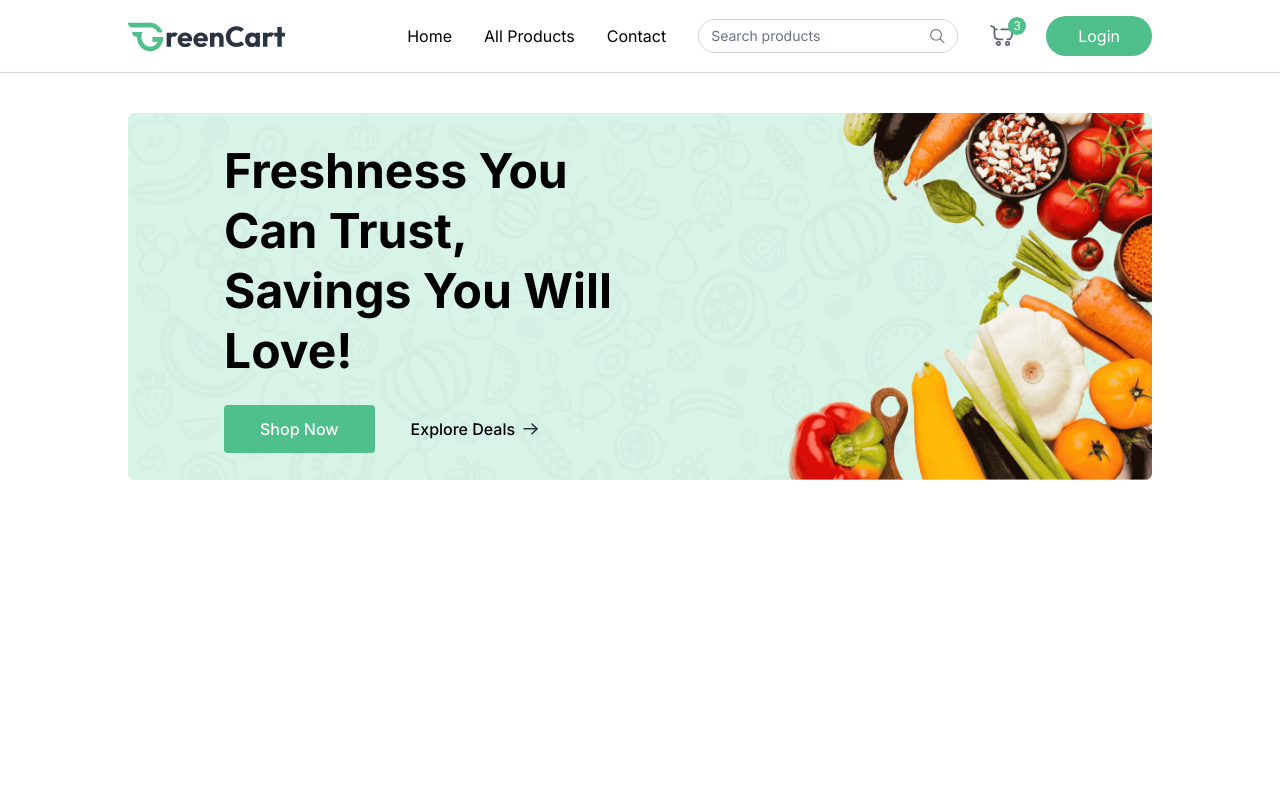
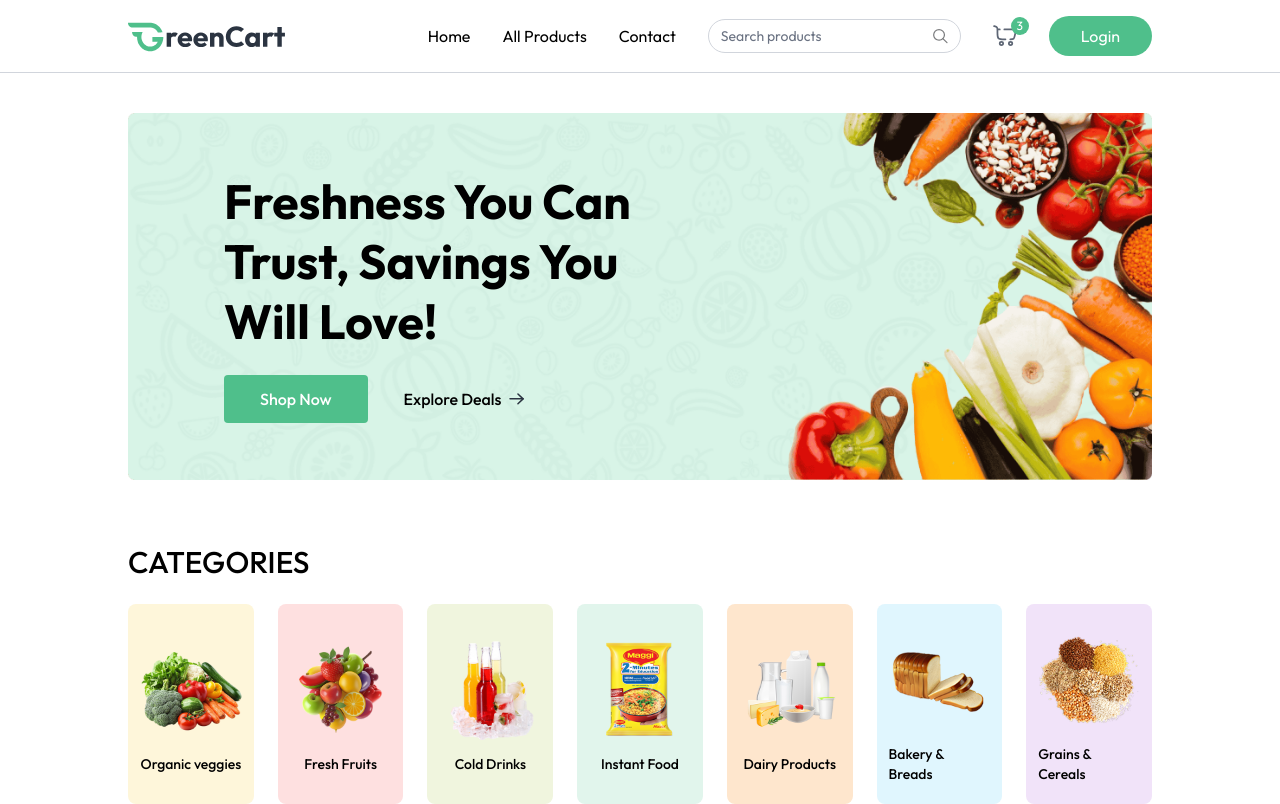
Before and after one commit to ayesorobolu/GroceryMate, a React (Vite) app in the folder Client/: page / in a window 1280 px wide. Built offline with nearby package versions, Linux system fonts and the light colour scheme.

Commit message:
Feat: added Category component and changed font family

```diff
--- /dev/null
+++ b/Client/src/Components/Categories.jsx
@@ -0,0 +1,29 @@
+import React from 'react'
+import { categories}from '../assets/assets'
+import {useAppContext} from "../Context/AppContext"
+const Categories = () => {
+
+    const {navigate} = useAppContext()
+
+  return (
+    <div className='mt-16'>
+        <p className='text-2xl md:text-3xl font-medium'>CATEGORIES</p>
+        <div className='grid grid-cols-2 sm:grid-cols-3 md:grid-cols-5 lg:grid-cols-6 xl:grid-cols-7 mt-6 gap-6'>
+
+            {categories.map((category,index)=>(
+            <div key={index} className='group cursor-pointer py-5 px-3 gap-2 rounded-lg flex flex-col justify-center items-center'
+             style={{backgroundColor: category.bgColor}}
+             onClick={()=> {navigate(`/products/${category.path.toLowerCase()}`);
+             scrollTo(0,0)
+             }}>
+                <img className='group-hover:scale-108 transition max-w-28' src={category.image} alt={category.text} />
+                <p className='text-sm font-medium'>{category.text}</p>
+             </div>
+            ))}
+
+        </div>
+    </div>
+  )
+}
+
+export default Categories
--- a/Client/src/Pages/Home.jsx
+++ b/Client/src/Pages/Home.jsx
@@ -1,10 +1,12 @@
 import React from 'react'
 import MainBanner from '../Components/MainBanner'
+import Categories from '../Components/Categories'
 
 const Home = () => {
   return (
     <div className='mt-10'>
         <MainBanner/>
+        <Categories/>
     </div>
   )
 }
--- a/Client/src/index.css
+++ b/Client/src/index.css
@@ -1,9 +1,9 @@
-@import url('https://fonts.googleapis.com/css2?family=Inter:ital,opsz,wght@0,14..32,100..900;1,14..32,100..900&family=Montserrat:ital,wght@0,100..900;1,100..900&family=Poppins:ital,wght@0,100;0,200;0,300;0,400;0,500;0,600;0,700;0,800;0,900;1,100;1,200;1,300;1,400;1,500;1,600;1,700;1,800;1,900&display=swap');
-
+/* @import url('https://fonts.googleapis.com/css2?family=Inter:ital,opsz,wght@0,14..32,100..900;1,14..32,100..900&family=Montserrat:ital,wght@0,100..900;1,100..900&family=Poppins:ital,wght@0,100;0,200;0,300;0,400;0,500;0,600;0,700;0,800;0,900;1,100;1,200;1,300;1,400;1,500;1,600;1,700;1,800;1,900&display=swap'); */
+@import url('https://fonts.googleapis.com/css2?family=Inter:ital,opsz,wght@0,14..32,100..900;1,14..32,100..900&family=Montserrat:ital,wght@0,100..900;1,100..900&family=Outfit:wght@100..900&family=Poppins:ital,wght@0,100;0,200;0,300;0,400;0,500;0,600;0,700;0,800;0,900;1,100;1,200;1,300;1,400;1,500;1,600;1,700;1,800;1,900&display=swap');
 @import "tailwindcss";
 
 *{
-font-family:"Inter", sans-serif;
+font-family:"Outfit", sans-serif;
 }
 
 :root {
```
